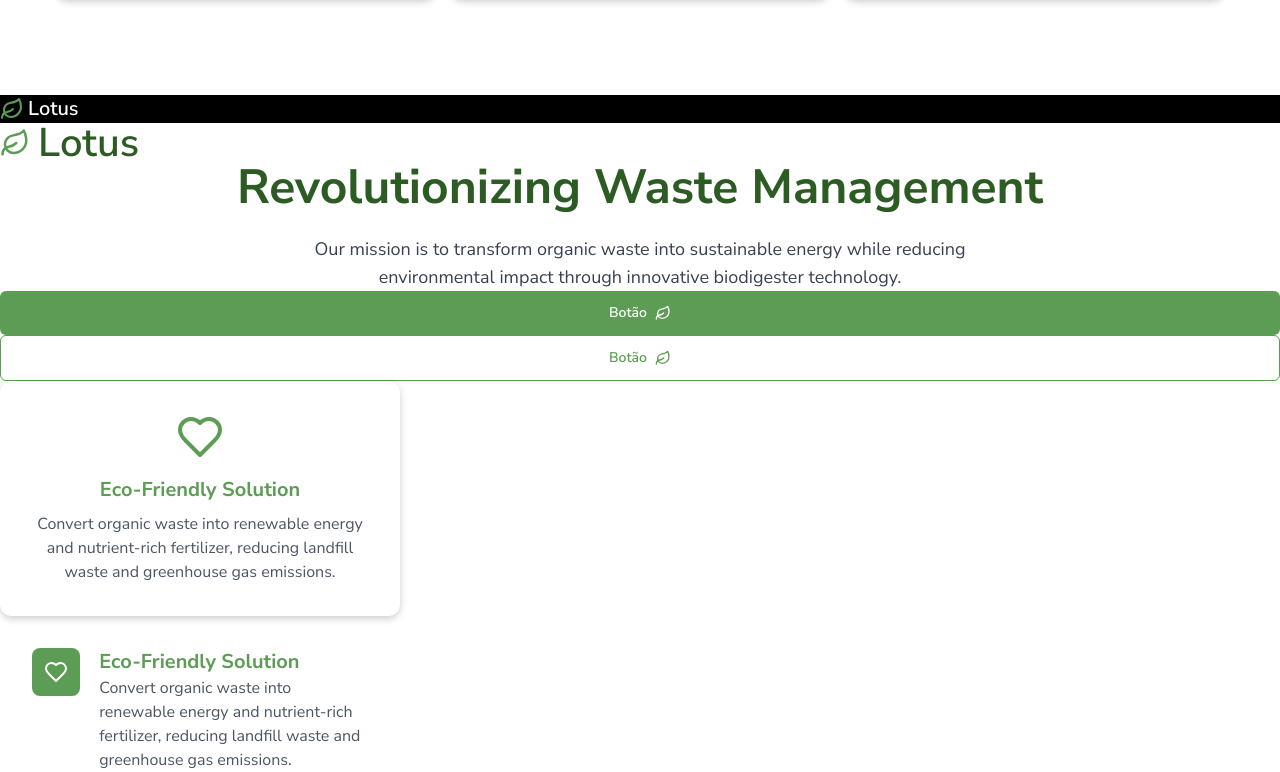
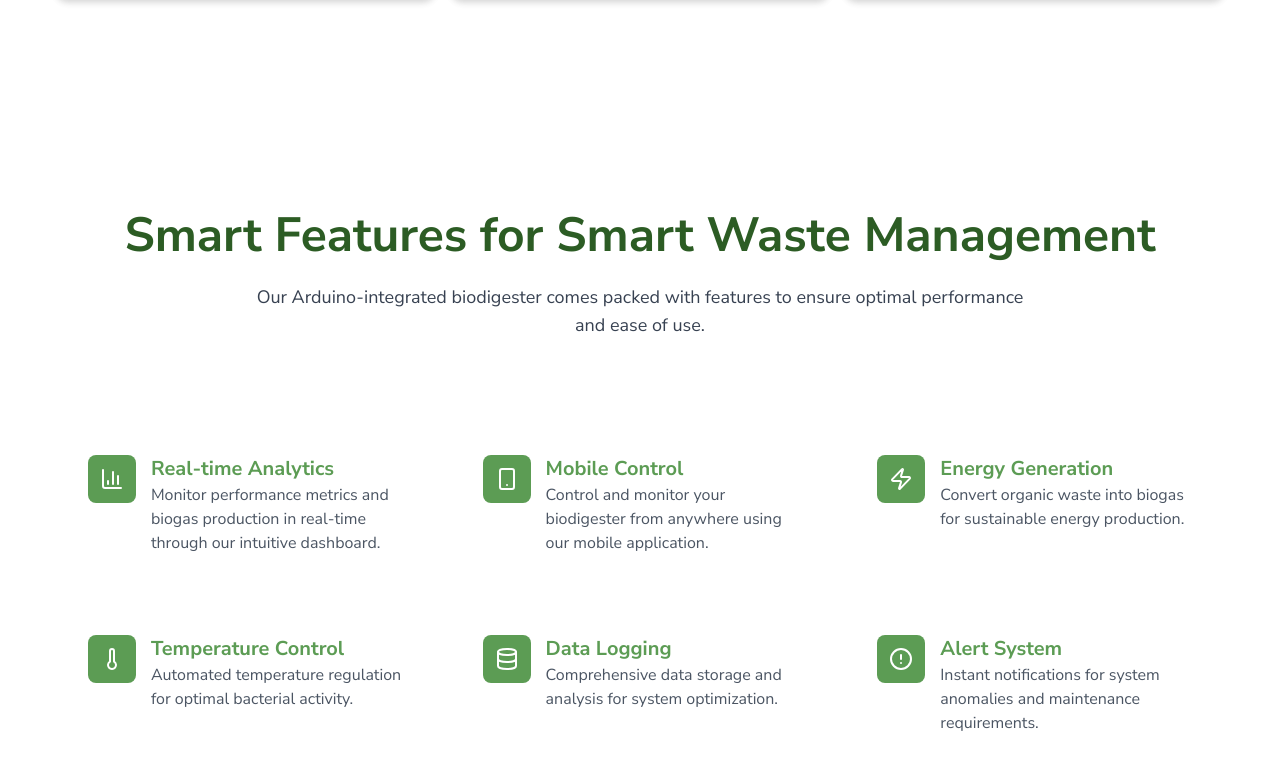
Before and after one commit to Lotus-Bio/lotus-frontend-2.0, a Next.js app: page / in a window 1280 px wide. Shown: the part 1388-2160 px from the top of the page. Built offline with nearby package versions, Linux system fonts and the light colour scheme.

Commit message:
cria e utiliza a seção/componente `FeatureSection`

```diff
--- a/src/app/page.js
+++ b/src/app/page.js
@@ -11,12 +11,14 @@ import ItemContact from "@/ui/components/ItemContact";
 import Logo from "@/ui/components/Logo";
 import HeaderSection from "@/ui/sections/HeaderSection";
 import MissionSection from "@/ui/sections/MissionSection";
+import FeatureSection from "@/ui/sections/FeatureSection";
 
 export default function Home() {
   return (
     <main>
       <HeaderSection />
       <MissionSection />
+      <FeatureSection />
       <div style={{ backgroundColor: "black" }}>
         <Logo light />
       </div>
--- /dev/null
+++ b/src/data/features.js
@@ -0,0 +1,47 @@
+import {
+  BarChart3,
+  Smartphone,
+  Zap,
+  Thermometer,
+  Database,
+  AlertCircle,
+} from "lucide-react";
+
+export const features = [
+  {
+    icon: BarChart3,
+    title: "Real-time Analytics",
+    description:
+      "Monitor performance metrics and biogas production in real-time through our intuitive dashboard.",
+  },
+  {
+    icon: Smartphone,
+    title: "Mobile Control",
+    description:
+      "Control and monitor your biodigester from anywhere using our mobile application.",
+  },
+  {
+    icon: Zap,
+    title: "Energy Generation",
+    description:
+      "Convert organic waste into biogas for sustainable energy production.",
+  },
+  {
+    icon: Thermometer,
+    title: "Temperature Control",
+    description:
+      "Automated temperature regulation for optimal bacterial activity.",
+  },
+  {
+    icon: Database,
+    title: "Data Logging",
+    description:
+      "Comprehensive data storage and analysis for system optimization.",
+  },
+  {
+    icon: AlertCircle,
+    title: "Alert System",
+    description:
+      "Instant notifications for system anomalies and maintenance requirements.",
+  },
+];
--- a/src/ui/components/CardFeature/cardFeature.style.js
+++ b/src/ui/components/CardFeature/cardFeature.style.js
@@ -6,6 +6,8 @@ export const StyledCardFeature = styled.div`
 
   max-width: 400px;
   width: 100%;
+
+  height: 100%;
 
   display: grid;
   grid-template-columns: 1fr 4fr;
--- /dev/null
+++ b/src/ui/sections/FeatureSection/featureSection.style.js
@@ -0,0 +1,20 @@
+import styled from "styled-components";
+import Container from "@/ui/components/Container";
+
+export const StyledFeatureSection = styled.section`
+  padding: 6rem 0;
+`;
+
+export const ContainerFeature = styled(Container)`
+  display: grid;
+  grid-template-columns: 1fr;
+  gap: 1rem;
+  align-items: center;
+
+  margin-top: 4rem;
+
+  @media (min-width: 768px) {
+    grid-template-columns: repeat(3, 1fr);
+    grid-template-rows: repeat(2, 1fr);
+  }
+`;
--- /dev/null
+++ b/src/ui/sections/FeatureSection/index.jsx
@@ -0,0 +1,34 @@
+"use client";
+import { StyledFeatureSection, ContainerFeature } from "./featureSection.style";
+import TitleSection from "@/ui/components/TitleSection";
+import SubtitleSection from "@/ui/components/SubtitleSection";
+import { features } from "@/data/features";
+import CardFeature from "@/ui/components/CardFeature";
+
+const FeatureSection = () => {
+  return (
+    <StyledFeatureSection>
+      <div className="container">
+        <TitleSection>Smart Features for Smart Waste Management</TitleSection>
+        <SubtitleSection>
+          Our Arduino-integrated biodigester comes packed with features to
+          ensure optimal performance and ease of use.
+        </SubtitleSection>
+      </div>
+      <ContainerFeature>
+        {features.map((feature, index) => {
+          return (
+            <CardFeature
+              key={index}
+              icon={<feature.icon />}
+              title={feature.title}
+              description={feature.description}
+            />
+          );
+        })}
+      </ContainerFeature>
+    </StyledFeatureSection>
+  );
+};
+
+export default FeatureSection;
```
